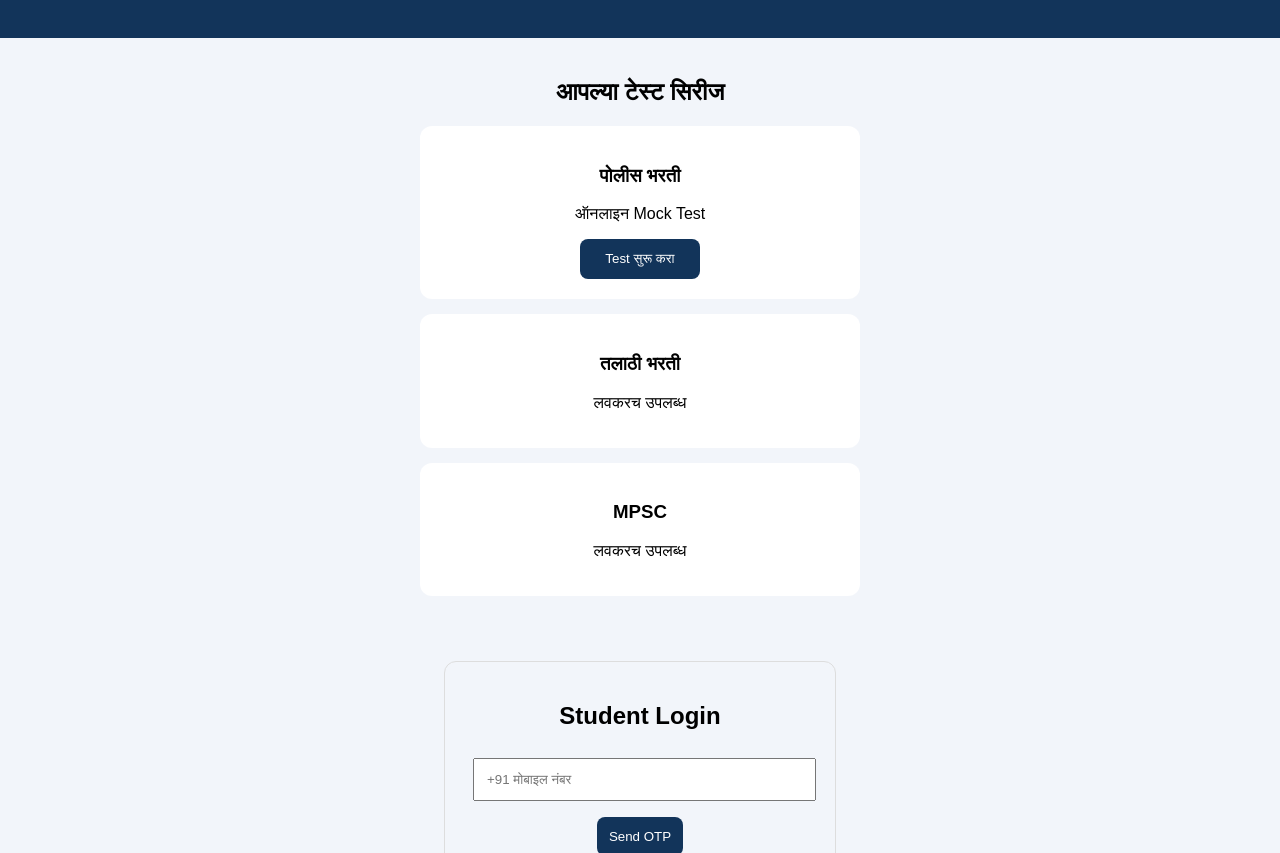
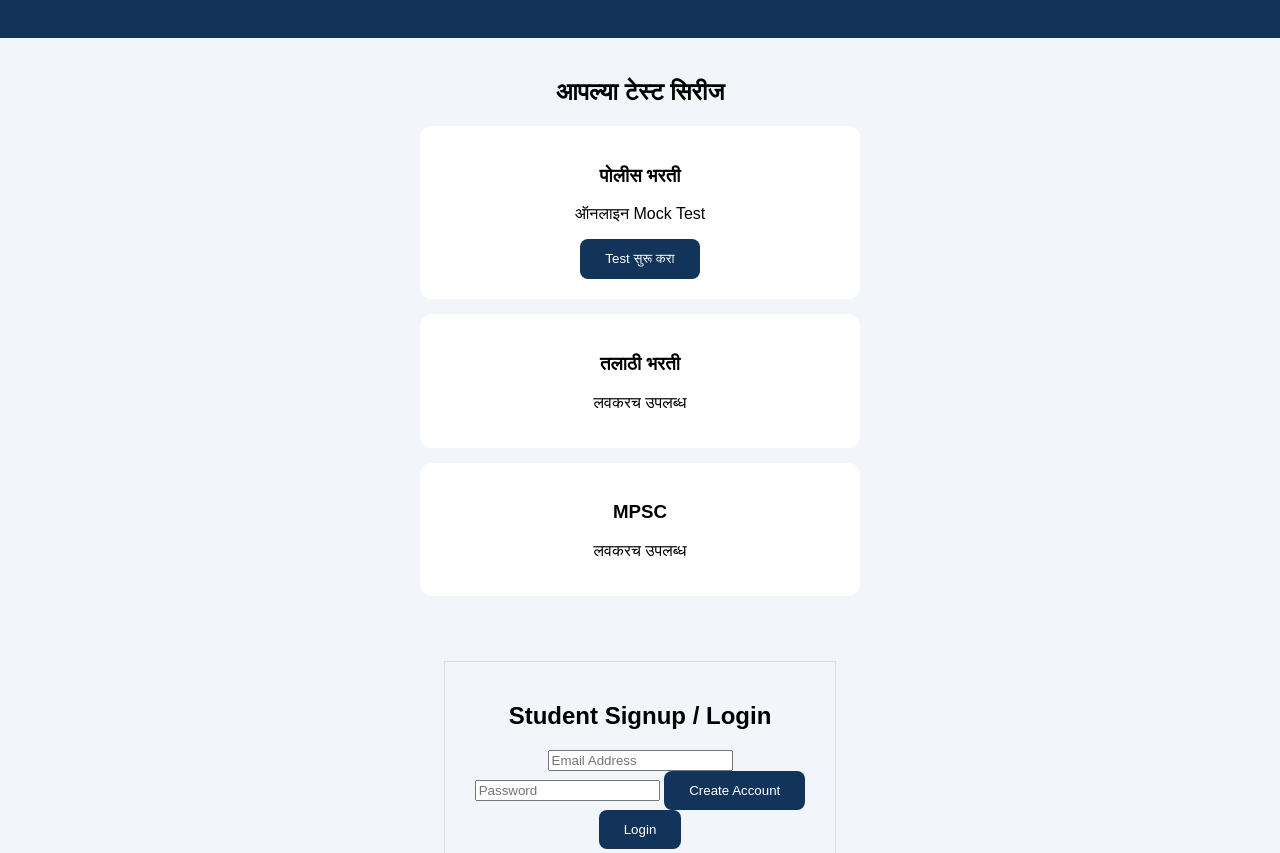
Before and after one commit to dnyanug138-alt/Danny-competative-academy, a plain HTML site: page index.html in a window 1280 px wide. Shown: the part 99-952 px from the top of the page. Drawn offline with Linux system fonts and the light colour scheme.

Commit message:
Add Email login

```diff
--- a/index.html
+++ b/index.html
@@ -55,7 +55,47 @@ button {
 <h3>MPSC</h3>
 <p>लवकरच उपलब्ध</p>
 </div>
+</div><div style="max-width:350px;margin:30px auto;padding:20px;border:1px solid #ddd;text-align:center;">
+  <h2>Student Signup / Login</h2>
+
+  <input id="emailBox" type="email" placeholder="Email Address">
+
+  <input id="passBox" type="password" placeholder="Password">
+
+  <button onclick="studentSignup()">Create Account</button>
+
+  <button onclick="studentLogin()">Login</button>
+
+  <p id="emailMessage"></p>
 </div>
+
+<script>
+function studentSignup() {
+  const email = document.getElementById("emailBox").value.trim();
+  const password = document.getElementById("passBox").value;
+
+  firebase.auth().createUserWithEmailAndPassword(email, password)
+    .then(() => {
+      document.getElementById("emailMessage").innerText = "Account तयार झाले!";
+    })
+    .catch(error => {
+      document.getElementById("emailMessage").innerText = error.message;
+    });
+}
+
+function studentLogin() {
+  const email = document.getElementById("emailBox").value.trim();
+  const password = document.getElementById("passBox").value;
+
+  firebase.auth().signInWithEmailAndPassword(email, password)
+    .then(() => {
+      document.getElementById("emailMessage").innerText = "Login यशस्वी!";
+    })
+    .catch(error => {
+      document.getElementById("emailMessage").innerText = error.message;
+    });
+}
+</script>
 </body>
 </html>
  <div style="max-width:350px;margin:30px auto;padding:20px;border:1px solid #ddd;border-radius:12px;text-align:center;">
```
